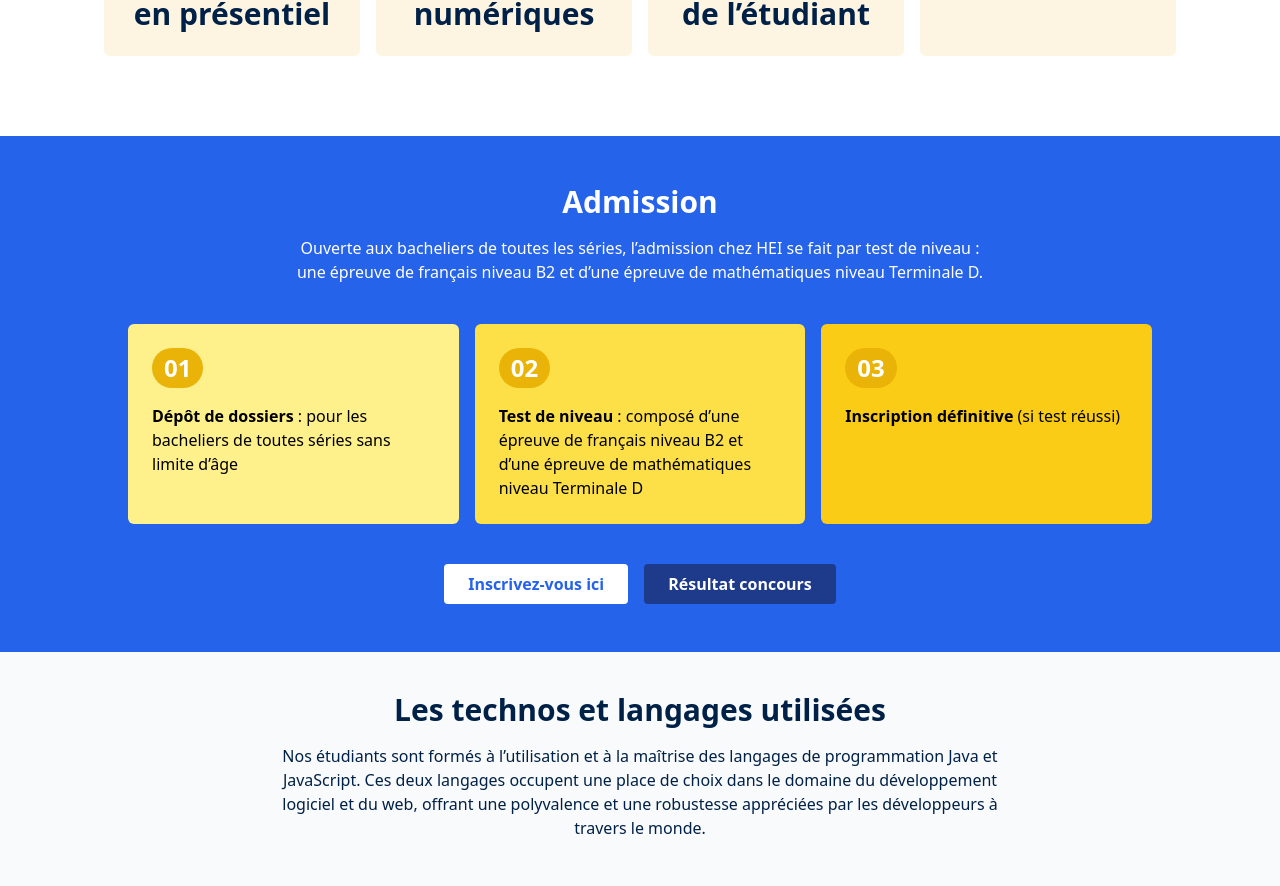
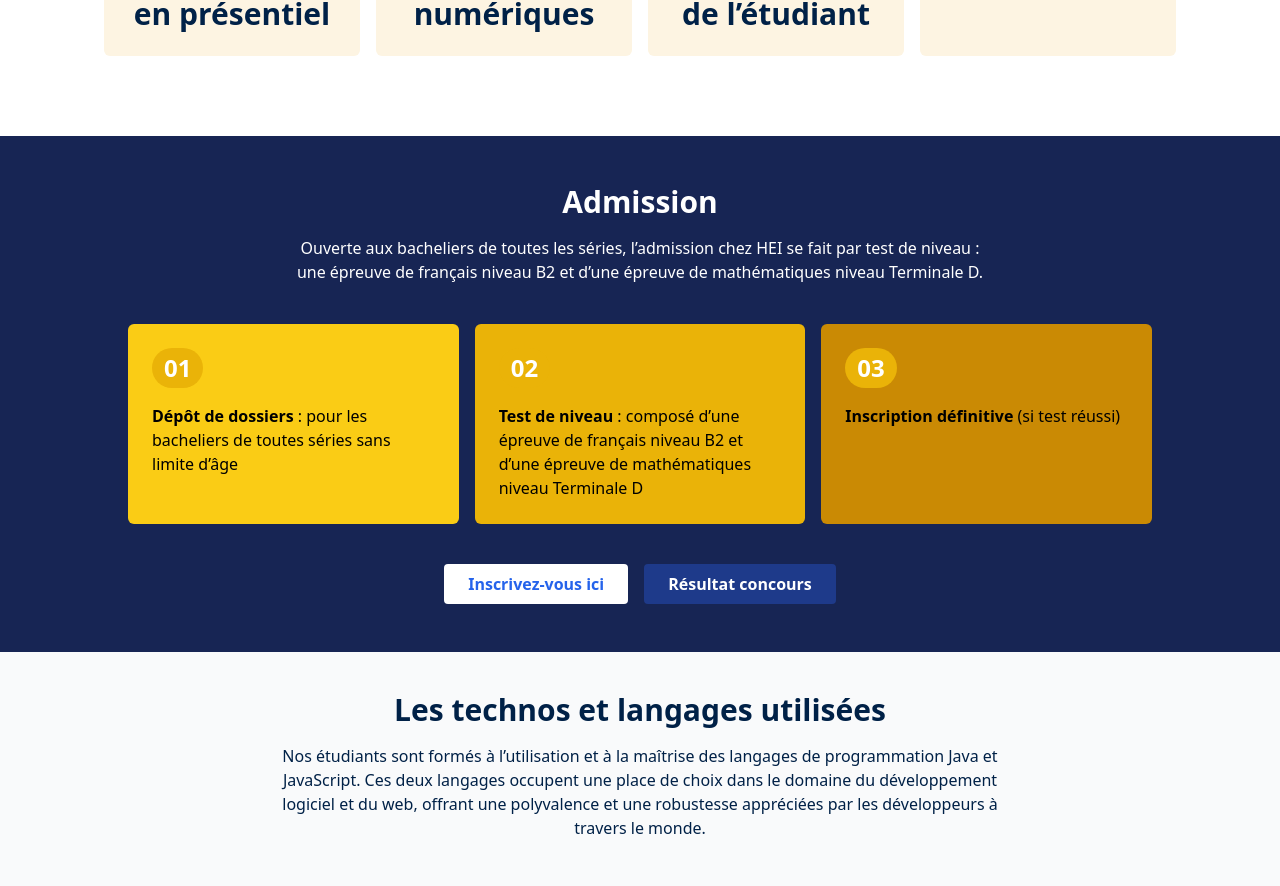
Before and after one commit to vals43/FirstStepReact, a React (Vite) app: page / in a window 1280 px wide. Shown: the part 3816-4702 px from the top of the page. Built offline with nearby package versions, Linux system fonts and the light colour scheme.

Commit message:
style: addmission

```diff
--- a/src/components/AdmissionSection.jsx
+++ b/src/components/AdmissionSection.jsx
@@ -1,6 +1,6 @@
 function AdmissionSection() {
     return (
-      <div className="bg-blue-600 text-white py-12 px-6">
+      <div className="bg-blue-950 text-white py-12 px-6">
         <div className="max-w-5xl mx-auto text-center">
           <h2 className="text-3xl font-bold mb-4">Admission</h2>
           <p className="mb-10">
@@ -10,7 +10,7 @@ function AdmissionSection() {
 
           <div className="grid md:grid-cols-3 gap-4 text-left text-black">
 
-            <div className="bg-yellow-200 p-6 rounded-md">
+            <div className="bg-yellow-400 p-6 rounded-md">
               <h3 className="text-2xl font-bold text-white bg-yellow-500 inline-block px-3 py-1 rounded-full mb-4">
                 01
               </h3>
@@ -19,7 +19,7 @@ function AdmissionSection() {
               </p>
             </div>
 
-            <div className="bg-yellow-300 p-6 rounded-md">
+            <div className="bg-yellow-500 p-6 rounded-md">
               <h3 className="text-2xl font-bold text-white bg-yellow-500 inline-block px-3 py-1 rounded-full mb-4">
                 02
               </h3>
@@ -30,7 +30,7 @@ function AdmissionSection() {
             </div>
 
 
-            <div className="bg-yellow-400 p-6 rounded-md">
+            <div className="bg-yellow-600 p-6 rounded-md">
               <h3 className="text-2xl font-bold text-white bg-yellow-500 inline-block px-3 py-1 rounded-full mb-4">
                 03
               </h3>
```
